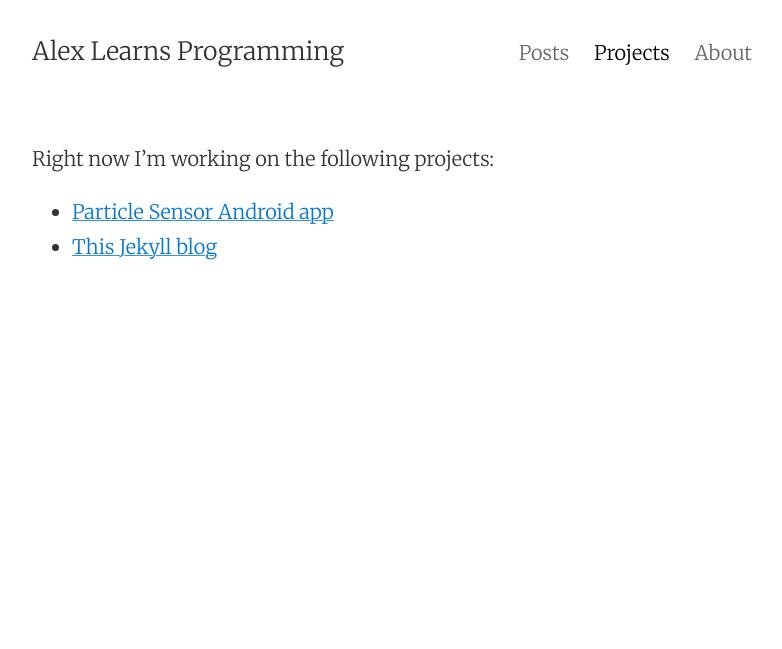
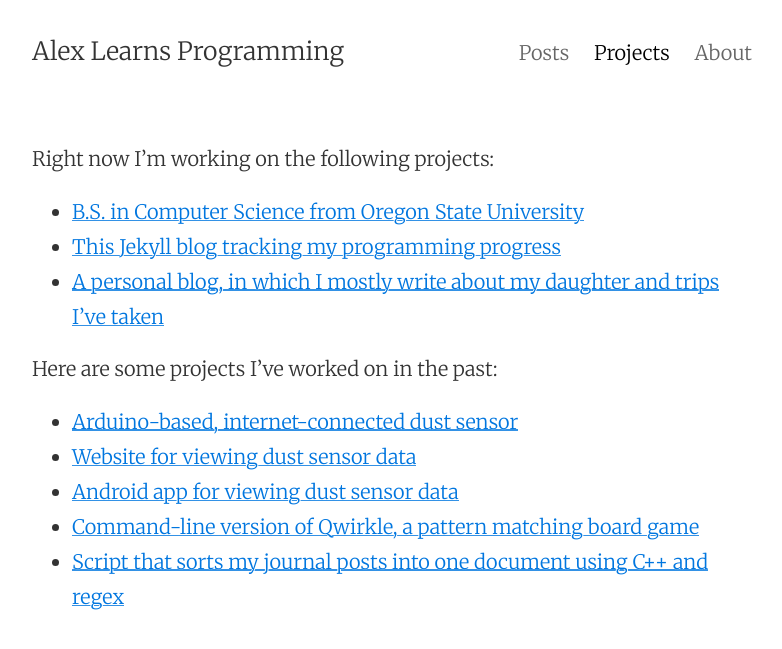
Before and after one commit to alxmjo/code, a Jekyll site: the page built from projects.md, in a window 1280 px wide. Shown: the top 649 px of the page, without its empty margins (248-1030 px from the left). Built offline with Jekyll 4.4.1, drawn with Linux system fonts in a browser that asks for light colours.

Commit message:
Update projects page

```diff
--- a/projects.md
+++ b/projects.md
@@ -6,5 +6,14 @@ permalink: /projects/
 
 Right now I'm working on the following projects:
 
-* [Particle Sensor Android app](https://github.com/alxmjo/DohaDust)
-* [This Jekyll blog](http://alxmjo.github.io)
+* [B.S. in Computer Science from Oregon State University]({{ site.baseurl }}{% post_url 2016-08-31-my-plan-for-oregon-state %})
+* [This Jekyll blog tracking my programming progress]({{ site.baseurl }})
+* [A personal blog, in which I mostly write about my daughter and trips I've taken](http://alxmjo.com)
+
+Here are some projects I've worked on in the past:
+
+* [Arduino-based, internet-connected dust sensor](http://projects.alexmontjohn.com/airparticlesensor/index.html)
+* [Website for viewing dust sensor data](http://dohadust.org)
+* [Android app for viewing dust sensor data](http://)
+* [Command-line version of Qwirkle, a pattern matching board game](https://github.com/alxmjo/Quirk)
+* [Script that sorts my journal posts into one document using C++ and regex](https://github.com/alxmjo/JournalSort)
```
